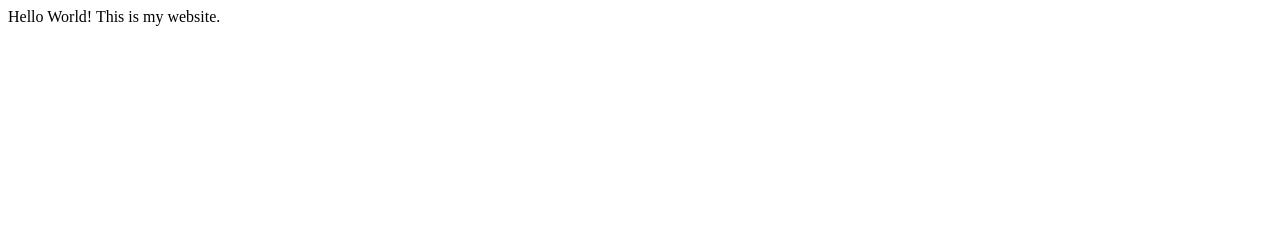
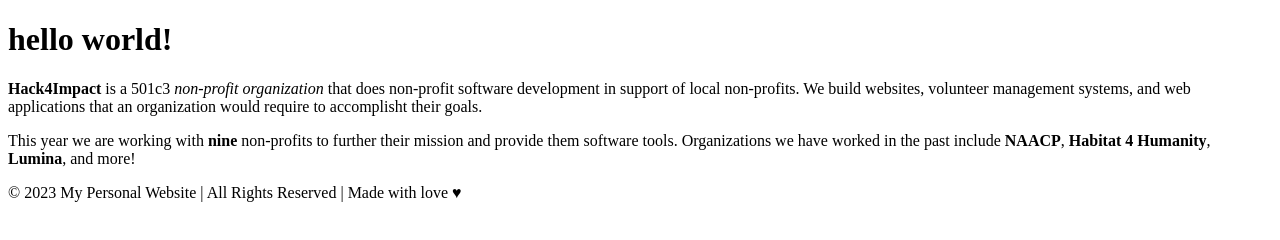
Before and after one commit to qarteu/hack4impact_kartik_website, a plain HTML site: page index.html in a window 1280 px wide. Drawn offline with Linux system fonts and the light colour scheme.

```diff
--- a/index.html
+++ b/index.html
@@ -1,10 +1,32 @@
 <!DOCTYPE html>
 <html>
-<head>
-    <title>INDEX</title>
-
-</head>
+  <head>
+    <title>Personal Website</title>
+  </head>
   <body>
-    Hello World! This is my website.
+    <nav></nav>
+    <main>
+      <h1>hello world!</h1>
+      <div class="about">
+        <div class="about-image"></div>
+        <div class="about-text">
+          <p>
+            <strong>Hack4Impact</strong> is a 501c3
+            <em>non-profit organization</em> that does non-profit software
+            development in support of local non-profits. We build websites,
+            volunteer management systems, and web applications that an
+            organization would require to accomplisht their goals.
+          </p>
+          <p>
+            This year we are working with <strong>nine</strong> non-profits to
+            further their mission and provide them software tools. Organizations
+            we have worked in the past include <strong>NAACP</strong>,
+            <strong>Habitat 4 Humanity</strong>, <strong>Lumina</strong>, and
+            more!
+          </p>
+        </div>
+      </div>
+    </main>
+    <footer>© 2023 My Personal Website | All Rights Reserved | Made with love ♥</footer>
   </body>
 </html>
```
Also changed, not shown: resume.html (+11 -5 lines).
